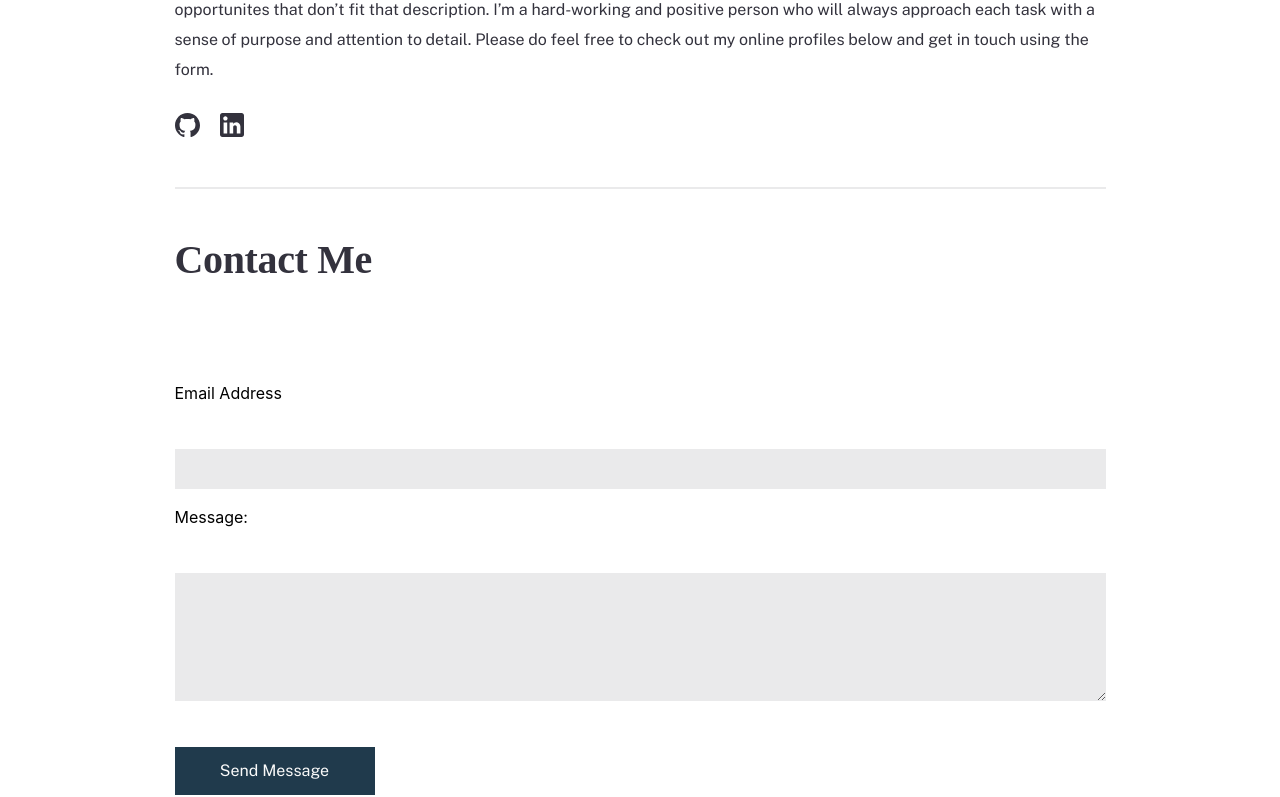
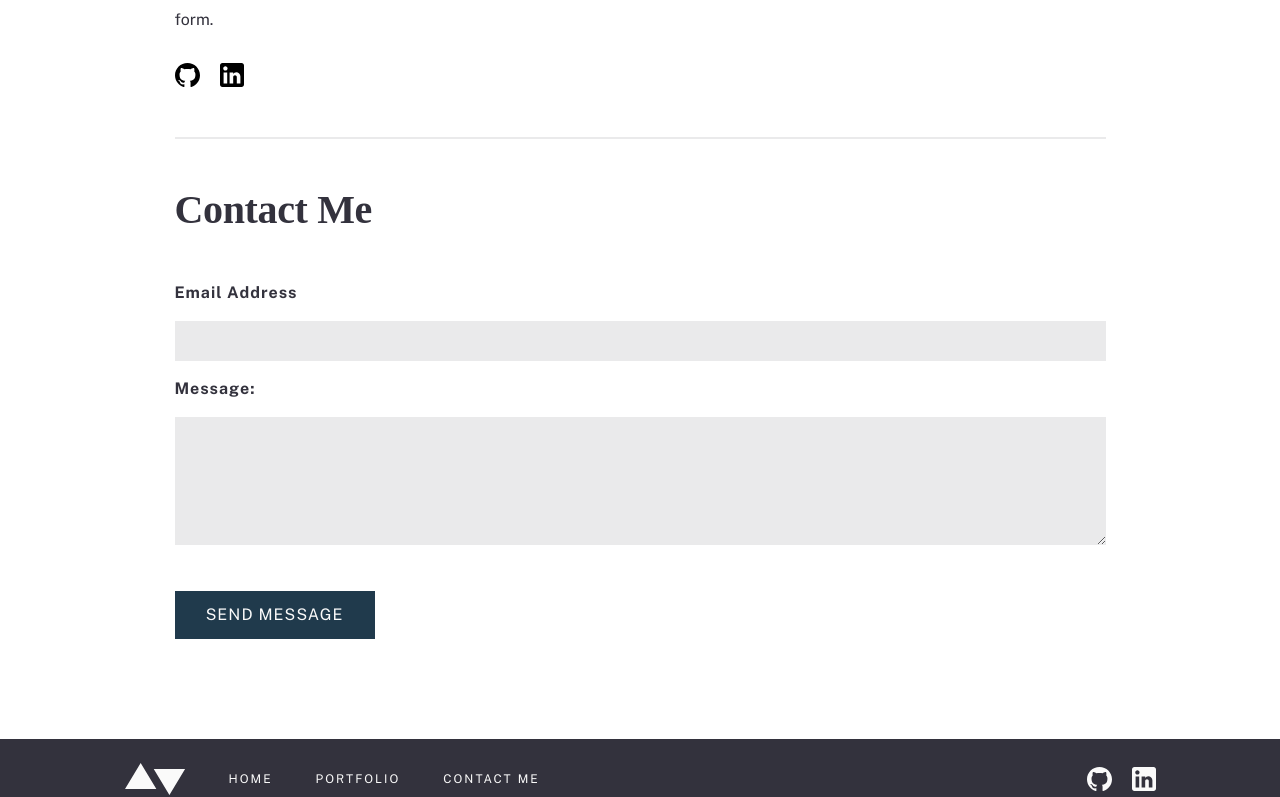
Before and after one commit to Kirsty02/portfolio, a React (Create React App) app: page /contact in a window 1280 px wide. Shown: the part 469-1266 px from the top of the page. Built offline with nearby package versions, Linux system fonts and the light colour scheme; a web font is replaced by a local one.

Commit message:
project complete

```diff
--- a/public/portfolioData.json
+++ b/public/portfolioData.json
@@ -7,7 +7,8 @@
         "imageBanner": "/assets/images/audiophileBanner.png",
         "imageStatic1": "/assets/images/audiophileStatic2.png",
         "imageStatic2": "/assets/images/audiophileStatic1.png",
-        "technologies": ["React", "CSS", "JavaScript"],
+        "features": ["Responsive Web Design (React.js)", "Dynamic Product Catalogue (MongoDB)", "Interactive Shopping Cart (Redux)", "Secure Payment Processing (Stripe)", "User Navigation and Routing (React Router)", "Order Completion and Management", "Adaptive Images and Content", "Environment Variable Management (.env)"],
+        "why": "These features create a robust, secure, and user-friendly e-commerce platform. Responsive design ensures accessibility across devices, dynamic content management allows for easy updates and scalability, secure payment processing is crucial for trust and legality, and interactive UI elements enhance the overall user experience. The use of modern web technologies like React.js, Node.js, Express.js, MongoDB, and Redux supports the application's performance, security, and scalability.",
         "projectLink": "https://github.com/Kirsty02/Audiophile"
     },
     {
@@ -18,7 +19,8 @@
         "imageBanner": "/assets/images/kanbanBanner.png",
         "imageStatic1": "/assets/images/kanbanStatic1.png",
         "imageStatic2": "/assets/images/kanbanStatic2.png",
-        "technologies": ["React", "CSS", "JavaScript"],
+        "features": ["Task & Board Management (Vue.js, Laravel, MySQL)", "Dynamic and Responsive Interface (Vue.js)", "Customisable Columns (Laravel, MySQL)", "Sidebar Navigation (Vue.js)", "Light/Dark Mode (SCSS, JavaScript)"],
+        "why": "These features aim to make task management simple and efficient. Kanban's visual design, coupled with customisable workflows and dynamic user interactions, promotes greater organisation and improved project visibility. The combined technologies create a powerful, user-friendly, and highly adaptable application suited for both individual and team use.",
         "projectLink": "https://github.com/Kirsty02/Audiophile"
     }
 ]
--- a/src/components/Contact.jsx
+++ b/src/components/Contact.jsx
@@ -17,16 +17,20 @@ const Contact= () => {
                 </div>
                 <div className='rightColumn '>
                     <p className='body-1'>I’d love to hear about what you’re working on and how I could help. I’m currently
-                         looking for a new role and am open to a wide range of opportunities. My preference
-                         would be to find a position in a company in London. But I’m also happy to hear about
+                         looking for a new role and I'm open to a wide range of opportunities. My preference
+                         would be to find a position in a company in the UK. But I’m also happy to hear about
                          opportunites that don’t fit that description. I’m a hard-working and positive person
                           who will always approach each task with a sense of purpose and attention to detail.
-                        Please do feel free to check out my online profiles below and get in touch using the
+                        Please feel free to check out my online profiles below and get in touch using the
                         form.
                     </p>
                     <div className='socailList'>
-                        <img src={gitHub} alt="My Logo" />
-                        <img src={linkedIn} alt="My Logo" />
+                        <a href="https://github.com/kirsty02" target="_blank" >
+                        <svg xmlns="http://www.w3.org/2000/svg" width="25" height="24"><path  d="M12.5 0C5.594 0 0 5.51 0 12.305c0 5.437 3.581 10.048 8.547 11.674.625.116.854-.265.854-.592 0-.292-.01-1.066-.016-2.092-3.477.742-4.21-1.65-4.21-1.65-.569-1.42-1.39-1.8-1.39-1.8-1.133-.764.087-.748.087-.748 1.255.086 1.914 1.268 1.914 1.268 1.115 1.881 2.927 1.338 3.641 1.024.113-.797.434-1.338.792-1.646-2.776-.308-5.694-1.366-5.694-6.08 0-1.343.484-2.44 1.286-3.302-.14-.31-.562-1.562.11-3.256 0 0 1.047-.33 3.437 1.261 1-.273 2.063-.409 3.125-.415 1.063.006 2.125.142 3.125.415 2.375-1.591 3.422-1.261 3.422-1.261.672 1.694.25 2.945.125 3.256.797.861 1.281 1.959 1.281 3.302 0 4.727-2.921 5.767-5.703 6.07.438.369.844 1.123.844 2.276 0 1.647-.016 2.97-.016 3.37 0 .322.22.707.86.584 5-1.615 8.579-6.23 8.579-11.658C25 5.509 19.403 0 12.5 0z"/></svg>
+                        </a>
+                        <a href="https://www.linkedin.com/in/kirstylast/" target="_blank" >
+                            <svg xmlns="http://www.w3.org/2000/svg" width="25" height="24"><path d="M21.6 0H2.4C1.08 0 0 1.08 0 2.4v19.2C0 22.92 1.08 24 2.4 24h19.2c1.32 0 2.4-1.08 2.4-2.4V2.4C24 1.08 22.92 0 21.6 0zM7.2 20.4H3.6V9.6h3.6v10.8zM5.4 7.56c-1.2 0-2.16-.96-2.16-2.16 0-1.2.96-2.16 2.16-2.16 1.2 0 2.16.96 2.16 2.16 0 1.2-.96 2.16-2.16 2.16zm15 12.84h-3.6v-6.36c0-.96-.84-1.8-1.8-1.8-.96 0-1.8.84-1.8 1.8v6.36H9.6V9.6h3.6v1.44c.6-.96 1.92-1.68 3-1.68 2.28 0 4.2 1.92 4.2 4.2v6.84z"/></svg>
+                        </a>
                     </div>
                 </div>
             </div>
@@ -43,7 +47,7 @@ const Contact= () => {
                         <label htmlFor="message"><p className='form-text'>Message:</p></label>
                         <textarea id="message"name="message"/>
                         <ValidationError  prefix="Message"   field="message" errors={state.errors} />
-                        <button className='primary-btn'  type="submit" disabled={state.submitting}> Send Message</button>
+                        <button className='primary-btn'  type="submit" disabled={state.submitting}> <p className='form-text-white'>SEND MESSAGE</p></button>
                     </form>
 
 
--- a/src/components/Layout.jsx
+++ b/src/components/Layout.jsx
@@ -1,4 +1,4 @@
-import React from 'react';
+import React, { useState } from 'react';
 import { Link } from 'react-router-dom';
 import logo from '../assets/icons/logo.svg';
 import logoWhite from '../assets/icons/logo-white.svg';
@@ -7,23 +7,40 @@ import linkedInWhite from '../assets/icons/linkedin-white.svg'
 
 
 const Layout = ({ children }) => {
+    const [isMenuOpen, setIsMenuOpen] = useState(false);
+
+    const toggleMenu = () => {
+        setIsMenuOpen(!isMenuOpen);
+      }
+
+
     return (
+        <div>
             <div className="layout container">
                 <header>
                     <div>
-                    <img src={logo} alt="My Logo" />
-
+                        <Link to="/"><img src={logo} alt="My Logo" /> </Link>
                     </div>
-                <nav>
+                    <nav className='normalNav'>
                         <Link to="/"><p className='navLink'>Home</p></Link>
                         <Link to="/portfolio"><p className='navLink'>Portfolio</p></Link>
                         <Link to="/contact"><p className='navLink'>Contact Me</p></Link>
                     </nav>
+                    <button className='hamburger' onClick={() => setIsMenuOpen(!isMenuOpen)}>
+                        <svg className='icon-hamburger' alt="Open Menu" width="16" height="15" xmlns="http://www.w3.org/2000/svg"><g  ><path d="M0 0h16v3H0zM0 6h16v3H0zM0 12h16v3H0z"/></g></svg>
+                    </button>
+                    <div className={`mobile-menu ${isMenuOpen ? 'open' : ''}`}>
+                        <Link to="/"><p className='navLink'>Home</p></Link>
+                        <Link to="/portfolio"><p className='navLink'>Portfolio</p></Link>
+                        <Link to="/contact"><p className='navLink'>Contact Me</p></Link>
+                    </div>
                 </header>
                 <main>
                     {children}
                 </main>
-            <footer className='container'>
+            </div>
+            <footer>
+                <div className='footer-div container'>
                     <nav>
                         <Link to="/"><img className='bottomLogo' src={logoWhite} alt="My Logo" /> </Link>
                         <Link to="/"><p className='bottomNavLink'>Home</p></Link>
@@ -31,10 +48,17 @@ const Layout = ({ children }) => {
                         <Link to="/contact"><p className='bottomNavLink'>Contact Me</p></Link>
                     </nav>
                     <div className='socailList'>
+                        <a href="https://github.com/kirsty02" target="_blank" >
                             <img src={gitHubWhite} alt="My Logo" />
+                        </a>
+                        <a href="https://www.linkedin.com/in/kirstylast/" target="_blank" >
                             <img src={linkedInWhite} alt="My Logo" />
+                        </a>
                     </div>
+                </div>
+
             </footer>
+            <div onClick={toggleMenu} className={`grey-background ${isMenuOpen ? 'open' : ''}`} > </div>
         </div>
     );
 };
--- a/src/components/Portfolio.jsx
+++ b/src/components/Portfolio.jsx
@@ -23,7 +23,7 @@ const Portfolio = ({ portfolioItems }) => {
             <div className='contactBanner'>
                 <h2> Interested in doing a project together?</h2>
                 <hr></hr>
-                <button onClick={gotoContact} className='secondary-btn'>contact me </button>
+                <button onClick={gotoContact} className='secondary-btn'>CONTACT ME</button>
             </div>
         </div>
     );
--- a/src/styles/_contact.scss
+++ b/src/styles/_contact.scss
@@ -7,6 +7,9 @@
 .contact{
   width: 100%;
   padding:50px;
+  svg:hover{
+    fill: $primary-cyan;
+  }
   .columns{
     display: flex;
     flex-direction: column;
@@ -17,6 +20,20 @@
     }
     .leftColumn{
       min-width: 100%;
+      padding-bottom: 50px;
+    }
+    .form-text{
+      padding-bottom: 0px;
+      font-family: $ff-secondary;
+      color: $primary-grey;
+      font-weight: 700;
+      letter-spacing: 1px;
+    }
+    .form-text-white{
+      padding-bottom: 0px;
+      font-family: $ff-secondary;
+      color: $secondary-white;
+      letter-spacing: 1px;
     }
   }
 }
@@ -26,6 +43,7 @@
     gap: 1rem;
     label {
       display: block;
+
       width: 100%;
     }
 
--- a/src/styles/_mixins.scss
+++ b/src/styles/_mixins.scss
@@ -4,9 +4,17 @@
     border: none;
     font-family: $ff-secondary;
     min-width: 200px;
+    display: flex;
+    justify-content: center;
+    align-items: center;
+    p{
+        text-decoration: none;
+    }
 
 }
-
+a{
+    text-decoration: none;
+}
 .primary-btn{
     @include button_style;
     background-color: $primary-blue;
--- a/src/styles/_portfolio.scss
+++ b/src/styles/_portfolio.scss
@@ -36,6 +36,8 @@
 
 .features{
   color: $primary-cyan;
+  padding-bottom: 15px;
+  font-weight: 500;
 }
 
 .leftColumn{
--- a/src/styles/style.scss
+++ b/src/styles/style.scss
@@ -26,16 +26,31 @@ nav{
     a{
         text-decoration: none;
     }
+
     .navLink{
         font-weight: 700;
     }
 }
+.icon-hamburger, .hamburger{
+    fill: $primary-blue;
+    border: none;
+    background-color: transparent;
+    display: none;
+}
+
+.icon-hamburger:hover{
+    cursor: pointer;
+    fill: $primary-cyan;
+}
+
+
 
 footer{
     background-color: $primary-grey;
-
     width: 100%;
     height: 80px;
+    .footer-div{
+        height: 100%;
         display: flex;
         align-items: center;
         justify-content: space-between;
@@ -43,6 +58,8 @@ footer{
         color: $secondary-white;
         padding-left: 20px;
         padding-right: 20px;
+    }
+
 }
 
 .socailList{
@@ -55,6 +72,13 @@ footer{
     padding-right: 20px;
 }
 
+.open{
+    display: flex !important;
+}
+
+.mobile-menu{
+    display: none;
+}
 @media(max-width: 500px){
     .socailList{
         gap: 10px;
@@ -64,6 +88,9 @@ footer{
         gap: 30px;
     }
     footer{
+        height: fit-content;
+    }
+    .footer-div{
         flex-direction: column;
         height: fit-content;
         padding-top: 20px;
@@ -73,5 +100,50 @@ footer{
         }
     }
 
+    .normalNav{
+        display: none;
+    }
+    .icon-hamburger, .hamburger{
+        display: block;
 
     }
+
+    .mobile-menu{
+        height: fit-content;
+        background-color: $primary-grey;
+        display: none;
+        flex-direction: column;
+        align-items: center;
+        justify-content: center;
+        gap:1rem;
+        padding-top: 1rem;
+        padding-bottom: 1rem;
+        position: fixed;
+        top: 100px;
+        left: 10%;
+        width: 80%;
+        z-index: 998;
+        a{
+            text-decoration: none ;
+        }
+        .navLink{
+            color: $secondary-white;
+        }
+
+
+    }
+
+
+}
+
+.grey-background{
+    position: fixed;
+    top: 0;
+    left: 0;
+    background-color: black;
+    opacity: 0.5;
+    width: 100%;
+    height: 100%;
+    z-index: 997;
+    display: none;
+}
```
Also changed, not shown: src/components/Home.jsx (+13 -14 lines), src/components/ViewProject.jsx (+13 -10 lines), src/assets/icons/github.svg, src/assets/icons/linkedin.svg. Lines whose indentation alone changed are shown as unchanged.
